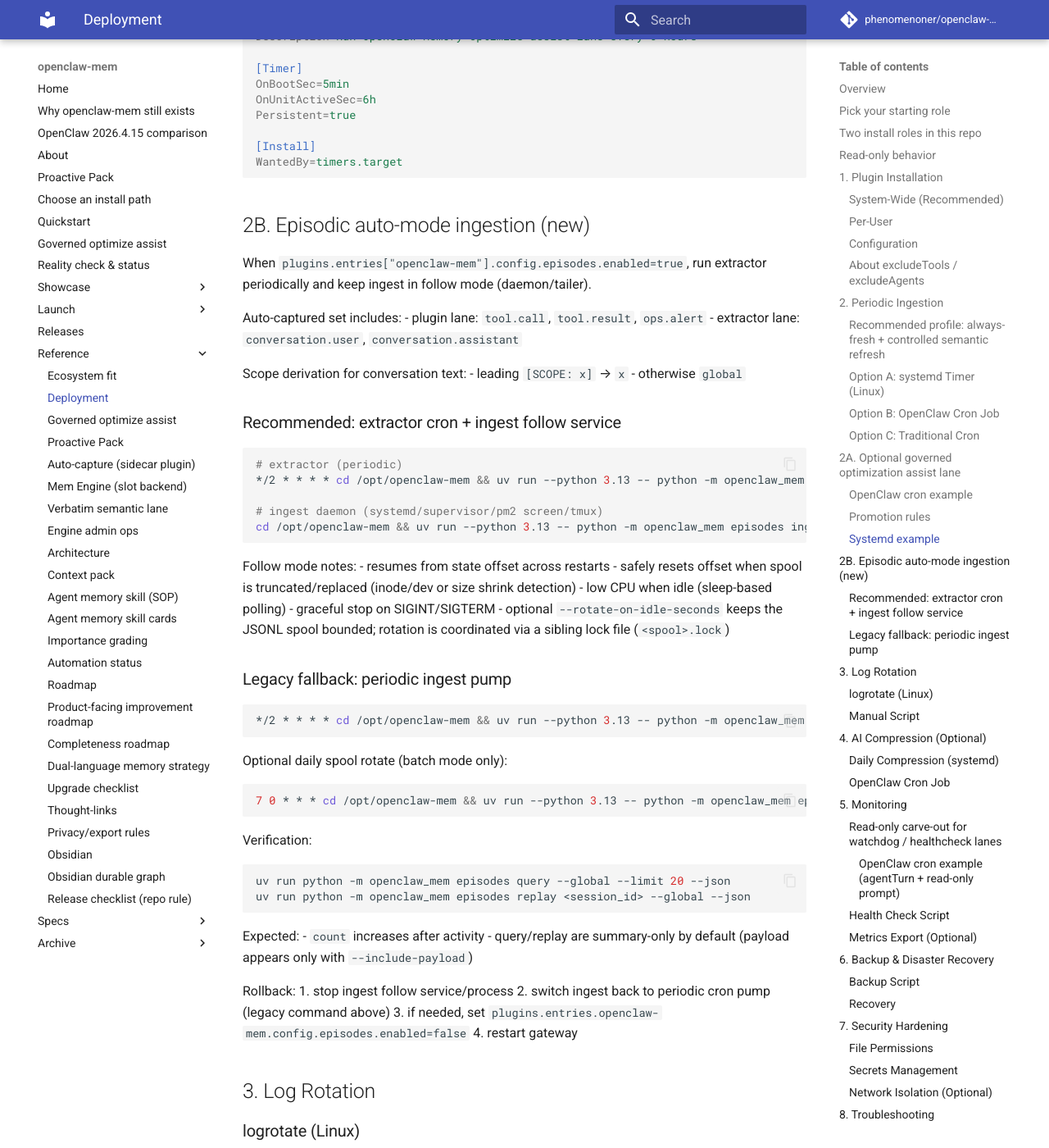
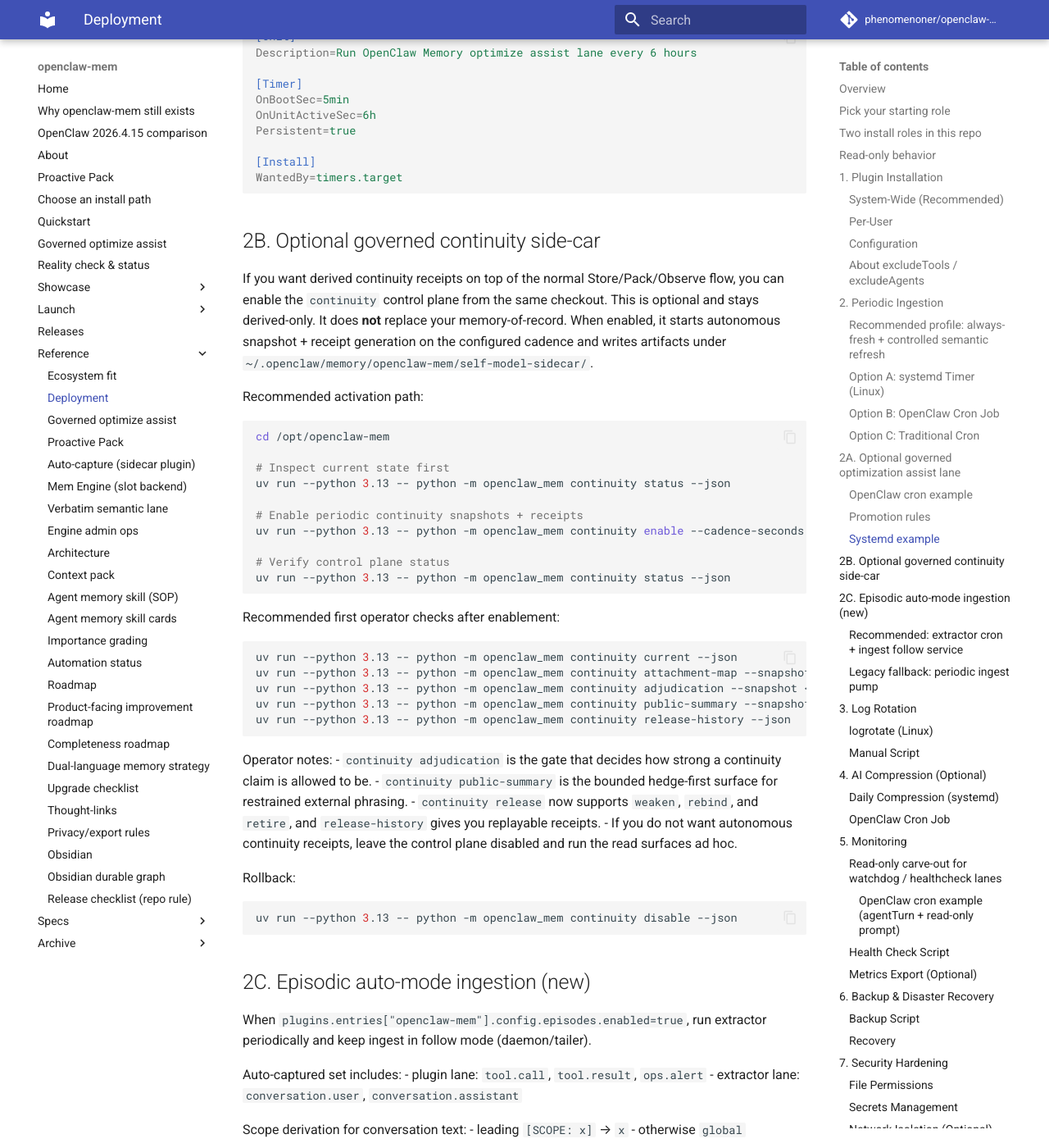
Before and after one commit to phenomenoner/openclaw-mem, an MkDocs documentation site: the page built from docs/deployment.md, in a window 1280 px wide and 1400 px high, scrolled down 7433 px. Shown: the whole window at 82% size. Built offline with MkDocs 1.6.1 and Material for MkDocs 9.7.7, drawn with Linux system fonts in a browser that asks for light colours; comment, search, counter and statistics services are not loaded.

Commit message:
Document and activate self-model continuity lane (#72)
Co-authored-by: phenomenoner <phenomenoner@users.noreply.github.com>

````diff
--- a/docs/deployment.md
+++ b/docs/deployment.md
@@ -258,6 +258,7 @@
           "kind": "agentTurn",
           "model": "google-antigravity/gemini-3-flash",
           "thinking": "minimal",
+
           "message": "Run exactly one exec, then output ONLY NO_REPLY:\n\ncd /opt/openclaw-mem && uv run --python 3.13 -- python tools/optimize_assist_runner.py --json"
         },
         "delivery": { "mode": "none" }
@@ -338,7 +339,50 @@
 WantedBy=timers.target
 ```
 
-## 2B. Episodic auto-mode ingestion (new)
+## 2B. Optional governed continuity side-car
+
+If you want derived continuity receipts on top of the normal Store/Pack/Observe flow, you can enable the `continuity` control plane from the same checkout.
+This is optional and stays derived-only. It does **not** replace your memory-of-record.
+When enabled, it starts autonomous snapshot + receipt generation on the configured cadence and writes artifacts under `~/.openclaw/memory/openclaw-mem/self-model-sidecar/`.
+
+Recommended activation path:
+
+```bash
+cd /opt/openclaw-mem
+
+# Inspect current state first
+uv run --python 3.13 -- python -m openclaw_mem continuity status --json
+
+# Enable periodic continuity snapshots + receipts
+uv run --python 3.13 -- python -m openclaw_mem continuity enable --cadence-seconds 300 --json
+
+# Verify control plane status
+uv run --python 3.13 -- python -m openclaw_mem continuity status --json
+```
+
+Recommended first operator checks after enablement:
+
+```bash
+uv run --python 3.13 -- python -m openclaw_mem continuity current --json
+uv run --python 3.13 -- python -m openclaw_mem continuity attachment-map --snapshot <snapshot.json> --json
+uv run --python 3.13 -- python -m openclaw_mem continuity adjudication --snapshot <snapshot.json> --json
+uv run --python 3.13 -- python -m openclaw_mem continuity public-summary --snapshot <snapshot.json> --json
+uv run --python 3.13 -- python -m openclaw_mem continuity release-history --json
+```
+
+Operator notes:
+- `continuity adjudication` is the gate that decides how strong a continuity claim is allowed to be.
+- `continuity public-summary` is the bounded hedge-first surface for restrained external phrasing.
+- `continuity release` now supports `weaken`, `rebind`, and `retire`, and `release-history` gives you replayable receipts.
+- If you do not want autonomous continuity receipts, leave the control plane disabled and run the read surfaces ad hoc.
+
+Rollback:
+
+```bash
+uv run --python 3.13 -- python -m openclaw_mem continuity disable --json
+```
+
+## 2C. Episodic auto-mode ingestion (new)
 
 When `plugins.entries["openclaw-mem"].config.episodes.enabled=true`, run extractor periodically and keep ingest in follow mode (daemon/tailer).
 
````
Also changed, not shown: README.md (+28 -8 lines), docs/2026-04-18_self-model-sidecar-activation-and-docs-receipt.md (added, +50 -0 lines), docs/about.md (+14 -0 lines), docs/install-modes.md (+6 -0 lines), skills/self-model-sidecar.ops.md (+28 -16 lines).
